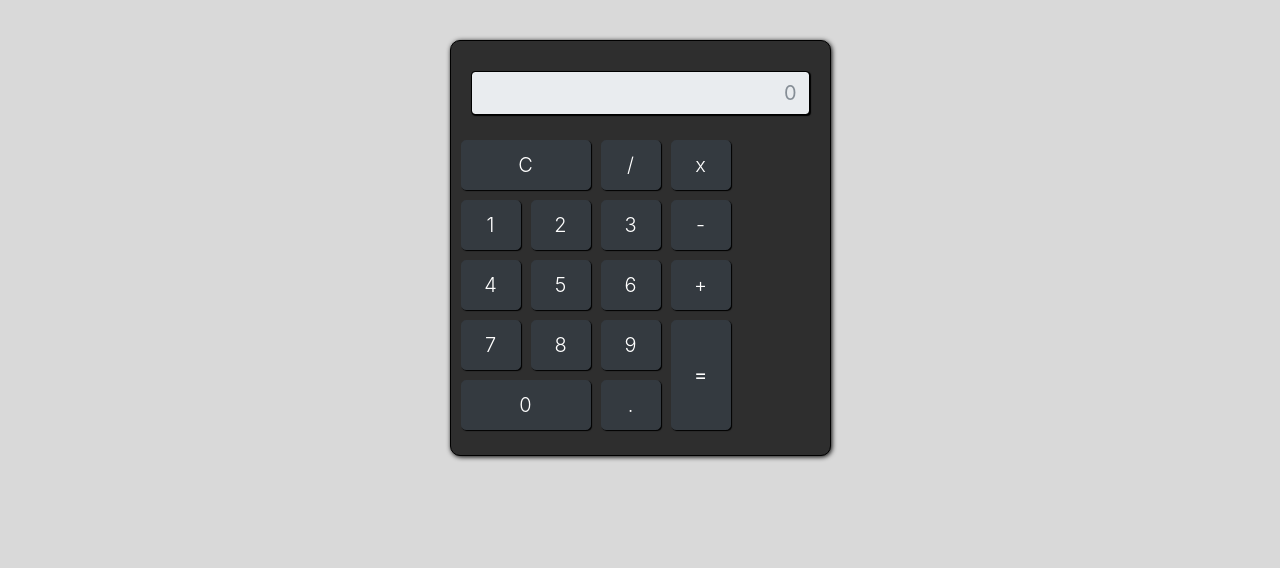
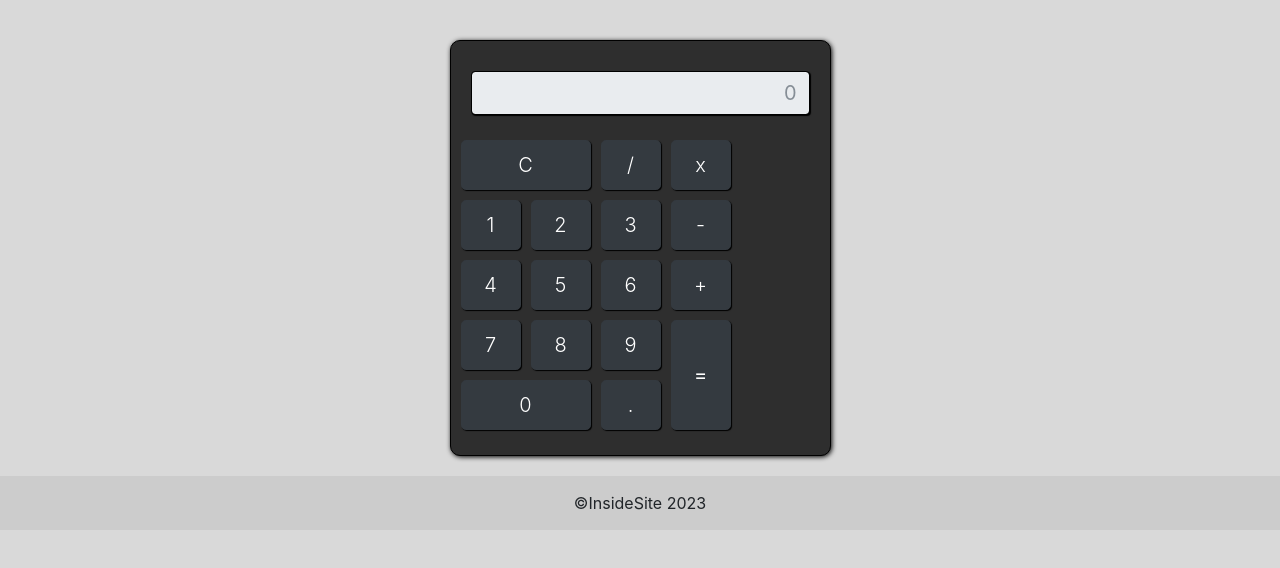
Before and after one commit to adriankjk3/SuperCauculadora, a plain HTML site: page index.html in a window 1280 px wide. Drawn offline with nearby package versions, Linux system fonts and the light colour scheme.

Commit message:
Update index.html

```diff
--- a/index.html
+++ b/index.html
@@ -43,6 +43,13 @@
         box-shadow: 1px 1px 1px #000;
       }
 
+      .footer{
+    clear: both;
+    text-align: center;
+    padding: 15px;
+    background: #CCC;
+    margin-top: 20px;
+}
     </style>
 	</head>
 
@@ -119,7 +126,9 @@ document.getElementById('result').value += valor
 }
 
     </script>
-
+<div class="footer">
+  <footer>©InsideSite 2023</footer>
+</div>
   </body>
 
 </html>
```
